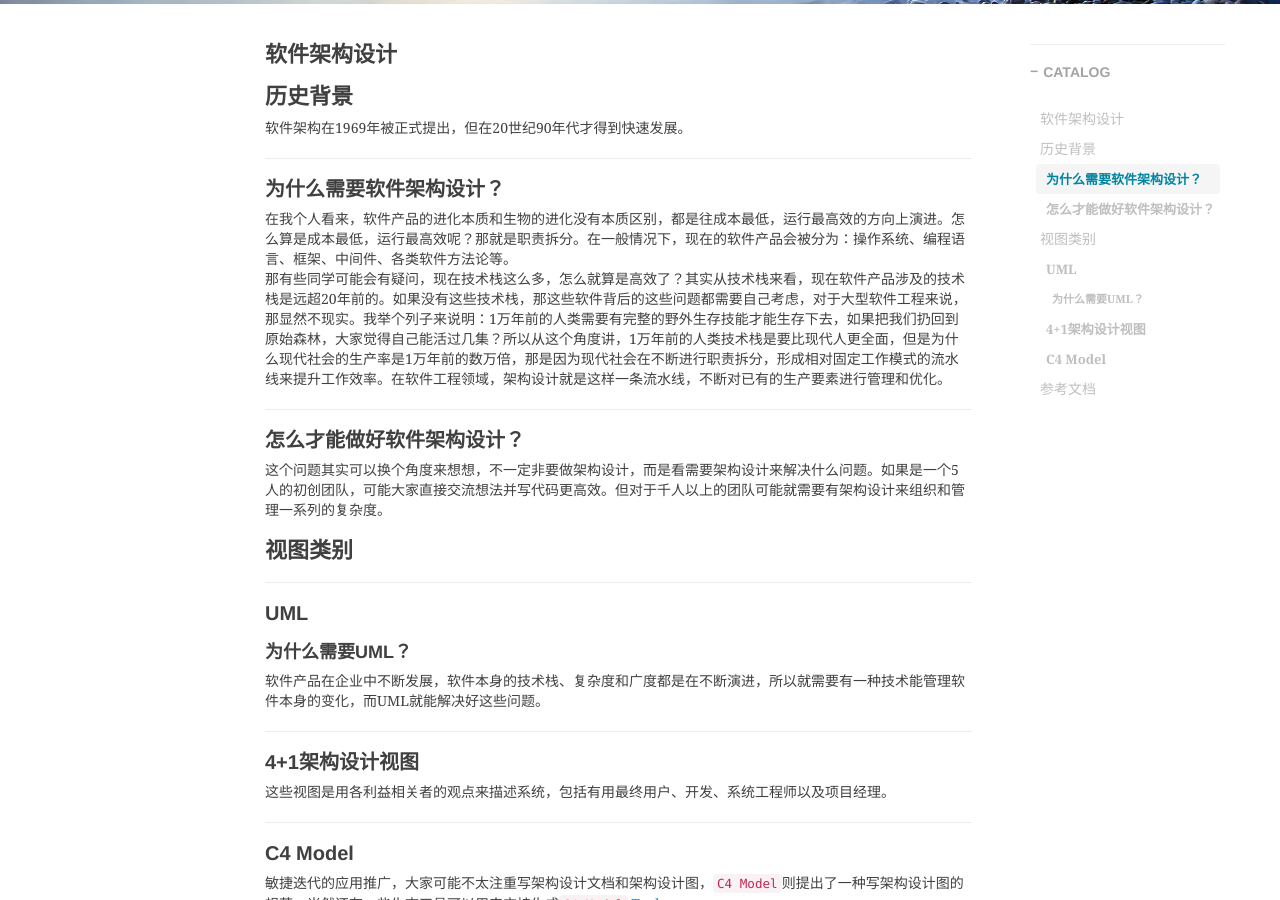
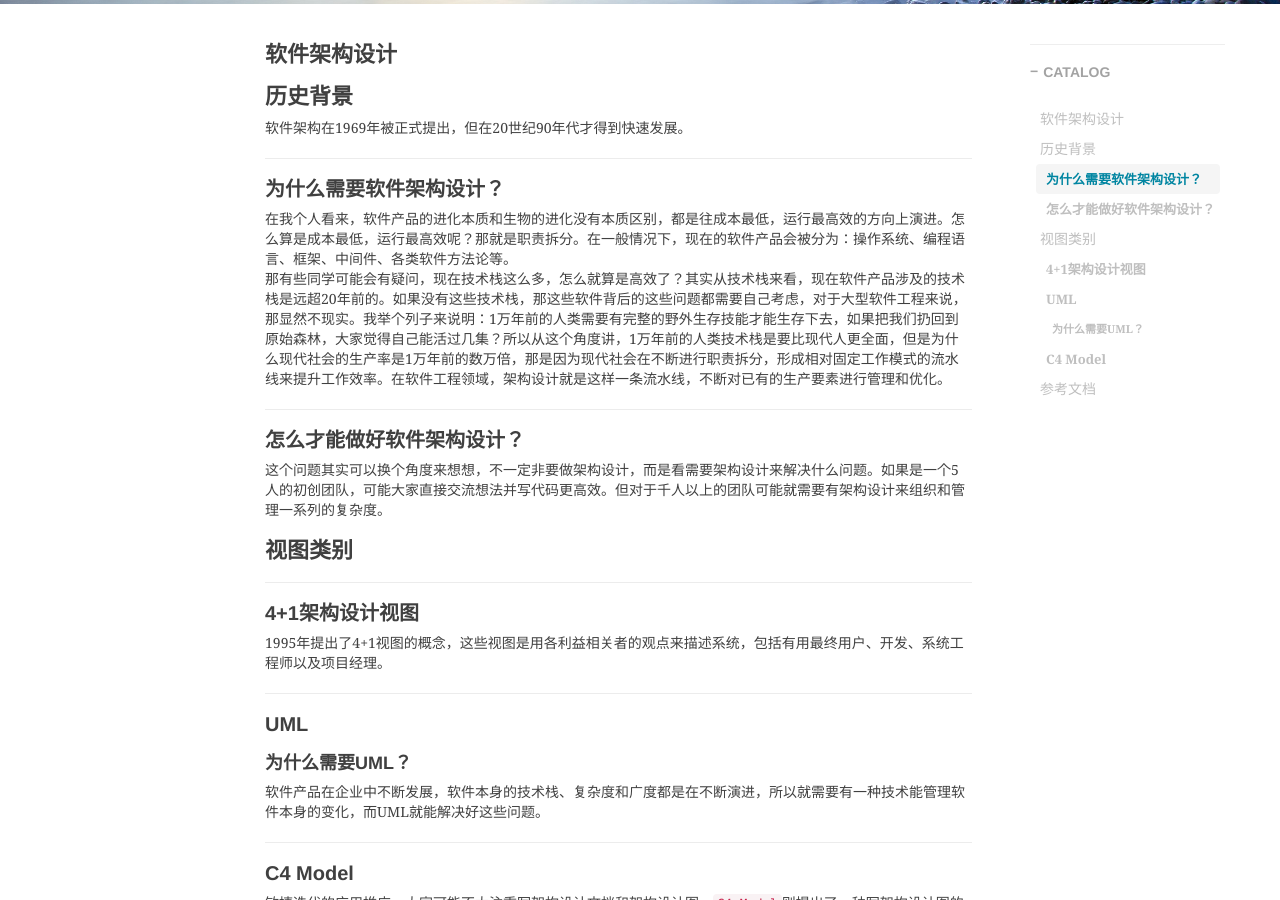
Before and after one commit to shihai1991/shihai1991.github.io, a Jekyll site: the page built from _posts/2023-10-11-架构设计数字化.md, in a window 1280 px wide and 900 px high, scrolled down 451 px. Built offline with Jekyll 4.4.1, drawn with Linux system fonts in a browser that asks for light colours; nearby versions of some CDN libraries; comment, search, counter and statistics services are not loaded.

Commit message:
Update 2023-10-11-架构设计数字化.md

```diff
--- a/_posts/2023-10-11-架构设计数字化.md
+++ b/_posts/2023-10-11-架构设计数字化.md
@@ -20,12 +20,12 @@ time: '2023.10.11 15:01:00'
 这个问题其实可以换个角度来想想，不一定非要做架构设计，而是看需要架构设计来解决什么问题。如果是一个5人的初创团队，可能大家直接交流想法并写代码更高效。但对于千人以上的团队可能就需要有架构设计来组织和管理一系列的复杂度。
 
 # 视图类别
+## 4+1架构设计视图
+1995年提出了4+1视图的概念，这些视图是用各利益相关者的观点来描述系统，包括有用最终用户、开发、系统工程师以及项目经理。
+
 ## UML
 ### 为什么需要UML？
 软件产品在企业中不断发展，软件本身的技术栈、复杂度和广度都是在不断演进，所以就需要有一种技术能管理软件本身的变化，而UML就能解决好这些问题。
-
-## 4+1架构设计视图
-这些视图是用各利益相关者的观点来描述系统，包括有用最终用户、开发、系统工程师以及项目经理。
 
 ## C4 Model
 敏捷迭代的应用推广，大家可能不太注重写架构设计文档和架构设计图，`C4 Model`则提出了一种写架构设计图的规范，当然还有一些生态工具可以用来支持生成`C4 Model` [Tools](https://c4model.com/#Tooling)。
```
